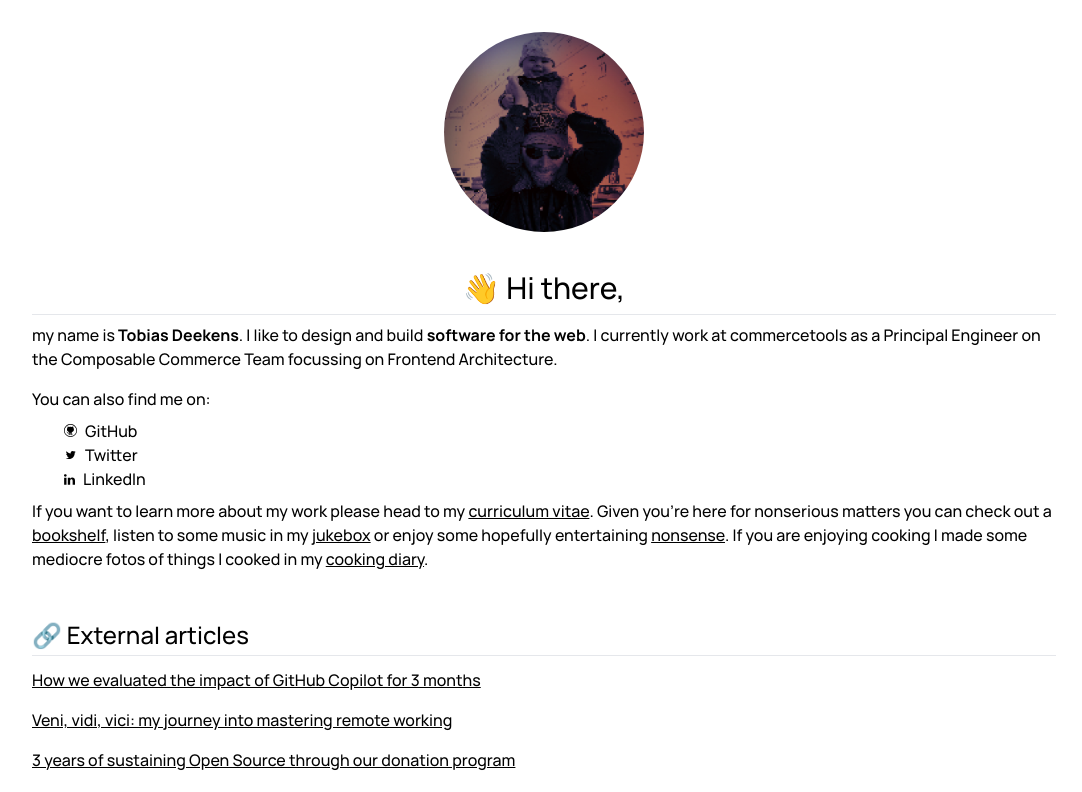
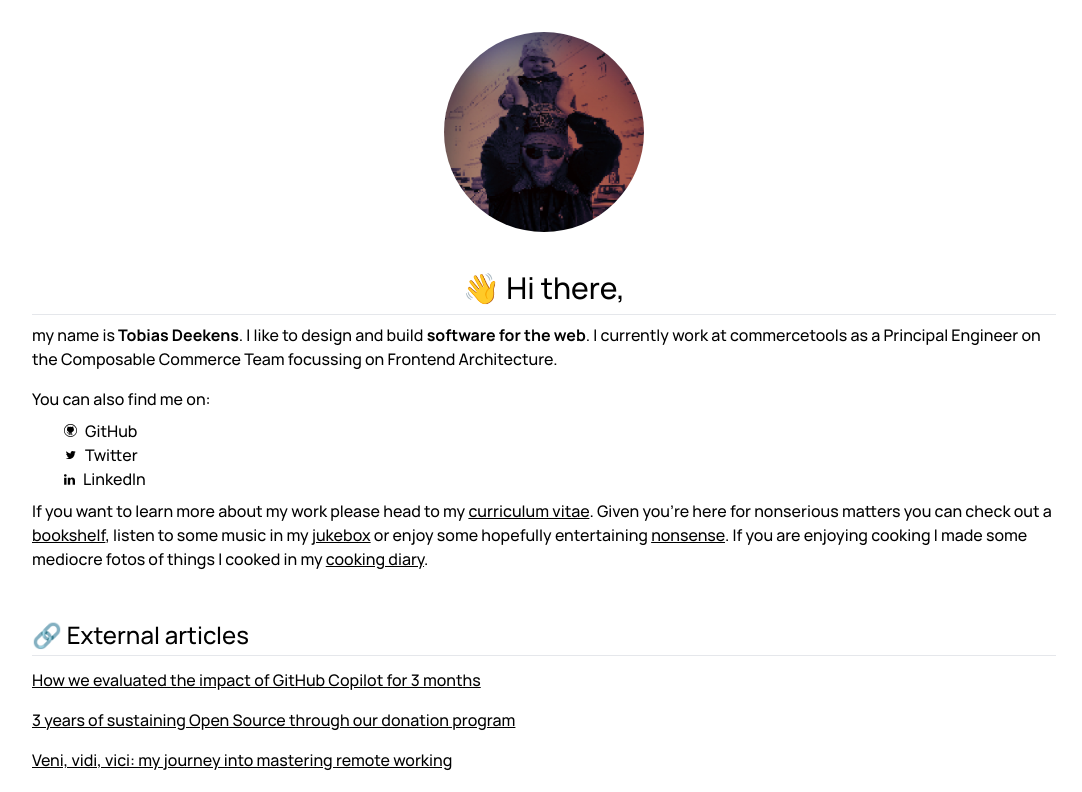
Before and after one commit to tdeekens/tdeekens.name, a Next.js app: page / in a window 1280 px wide. Shown: the top 792 px of the page, without its empty margins (96-1178 px from the left). Built offline with nearby package versions, Linux system fonts and the light colour scheme.

Commit message:
fix: blog post order

```diff
--- a/pages/index.tsx
+++ b/pages/index.tsx
@@ -120,13 +120,13 @@ const Home = (props: THomeProps) => (
           </ExternalLink>
         </Text.Paragraph>
         <Text.Paragraph>
-          <ExternalLink href="https://techblog.commercetools.com/veni-vidi-vici-my-journey-into-mastering-remote-working-79131ec974d7">
-            Veni, vidi, vici: my journey into mastering remote working
+          <ExternalLink href="https://commercetools.com/blog/3-years-of-sustaining-open-source-through-our-donation-program">
+            3 years of sustaining Open Source through our donation program
           </ExternalLink>
         </Text.Paragraph>
         <Text.Paragraph>
-          <ExternalLink href="https://commercetools.com/blog/3-years-of-sustaining-open-source-through-our-donation-program">
-            3 years of sustaining Open Source through our donation program
+          <ExternalLink href="https://techblog.commercetools.com/veni-vidi-vici-my-journey-into-mastering-remote-working-79131ec974d7">
+            Veni, vidi, vici: my journey into mastering remote working
           </ExternalLink>
         </Text.Paragraph>
         <Text.Paragraph>
```
